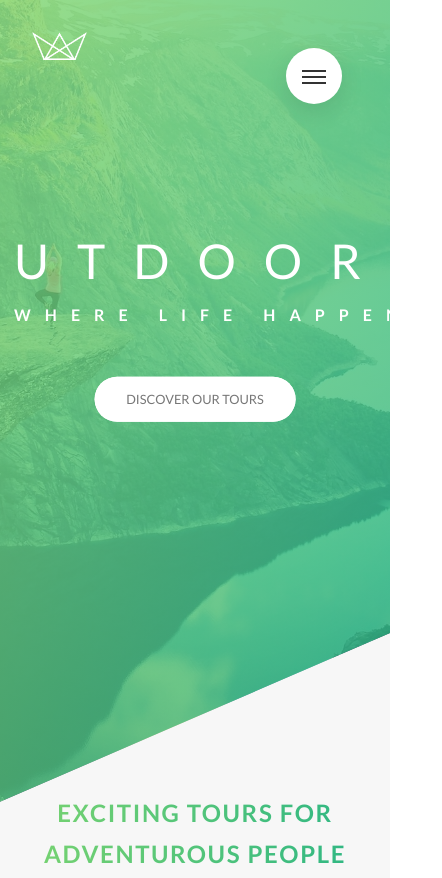
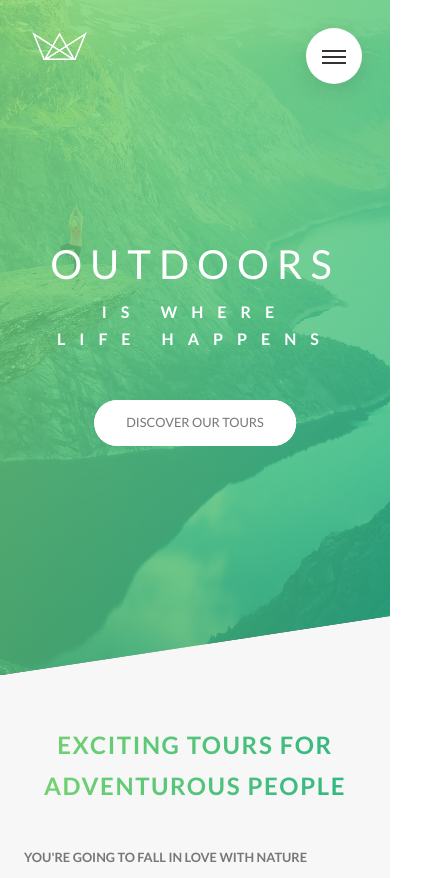
Before and after one commit to Jujujulex/Natour-Project, a website: page index.html in a window 390 px wide. Shown: the top 878 px of the page, 442 px wide, since content can reach past the window. Drawn offline with Linux system fonts and the light colour scheme.

Commit message:
responsiveness

```diff
--- a/index.html
+++ b/index.html
@@ -438,11 +438,24 @@
 
       <footer class="footer">
         <div class="footer__logo-box">
-          <img
-            src="img/logo-green-2x.png"
-            alt="Natour logo"
-            class="footer__logo"
-          />
+          <picture class="footer__logo">
+            <source
+              srcset="
+                img/logo-green-small-1x.png 1x,
+                img/logo-green-small-2x.png 2x
+              "
+              media="(max-width: 37.5em)"
+            />
+
+            <img
+              srcset="
+                img/logo-green-small-1x.png 1x,
+                img/logo-green-small-2x.png 2x
+              "
+              src="img/logo-green-2x.png"
+              alt="Natour logo"
+            />
+          </picture>
         </div>
 
         <div class="row">
--- a/sass/abstracts/_mixins.scss
+++ b/sass/abstracts/_mixins.scss
@@ -21,6 +21,13 @@
     }
   }
 
+  @if $breakpoint == lg-phone {
+    @media only screen and (max-width: 43.75em) {
+      @content;
+      //700px
+    }
+  }
+
   @if $breakpoint == tab-port {
     @media only screen and (max-width: 60em) {
       @content;
@@ -36,7 +43,7 @@
   }
 
   @if $breakpoint == big-desktop {
-    @media only screen and (max-width: 112.5em) {
+    @media only screen and (min-width: 112.5em) {
       @content;
       //1800px
     }
--- a/sass/abstracts/_variables.scss
+++ b/sass/abstracts/_variables.scss
@@ -26,5 +26,5 @@ $default-font-size: 1.6rem;
 // Grid
 $grid-width: 114rem;
 $gap-vertical: 8rem;
+$gap-vertical-sm: 6rem;
 $gap-horizontal: 6rem;
-$gap-vertical-sm: 6rem;
--- a/sass/base/_base.scss
+++ b/sass/base/_base.scss
@@ -16,6 +16,15 @@ html {
     //applies to all screen < 960px
 
     font-size: 50%;
+  }
+
+  // @include respond(phone) {
+  //  font-size: 45%;
+  //}
+
+  @include respond(big-desktop) {
+    font-size: 68.75%;
+    //applies to all screen > 1800px
   }
 }
 
--- a/sass/base/_typo.scss
+++ b/sass/base/_typo.scss
@@ -16,6 +16,11 @@ body {
     animation-name: moveInLeft;
     animation-duration: 2s;
     animation-timing-function: ease-out;
+
+    @include respond(lg-phone) {
+      letter-spacing: 1rem;
+      font-size: 5rem;
+    }
   }
 
   &--sub {
--- a/sass/base/_utilities.scss
+++ b/sass/base/_utilities.scss
@@ -4,12 +4,20 @@
 
 .u-mb-sm {
   margin-bottom: 1.5rem !important;
+
+  @include respond(tab-port) {
+    margin-bottom: 3rem !important;
+  }
 }
 .u-mb-md {
   margin-bottom: 4rem !important;
 }
 .u-mb-lg {
   margin-bottom: 8rem !important;
+
+  @include respond(tab-port) {
+    margin-bottom: 5rem !important;
+  }
 }
 
 .u-mt-lg {
--- a/sass/components/_card.scss
+++ b/sass/components/_card.scss
@@ -184,7 +184,7 @@
     font-weight: 100;
   }
 
-  @media only screen and (max-width: 60em), only screen and (hover: none) {
+  @media only screen and (max-width: 60em) and (hover: none) {
     height: auto;
     border-radius: 3px;
     background-color: $color-white;
--- a/sass/components/_popup.scss
+++ b/sass/components/_popup.scss
@@ -9,6 +9,13 @@
   opacity: 0;
   visibility: hidden;
   transition: all 0.3s;
+
+  @supports (-webkit-backdrop-filter: blur(10px)) or
+    (backdrop-filter: blur(10px)) {
+    -webkit-backdrop-filter: blur(10px);
+    backdrop-filter: blur(10px);
+    background-color: rgba($color-black, 0.3);
+  }
 
   &__content {
     @include abCenter;
--- a/sass/components/_story.scss
+++ b/sass/components/_story.scss
@@ -15,6 +15,11 @@
     padding-left: 7rem;
   }
 
+  @include respond(phone) {
+    transform: skewX(0);
+    padding: 3rem;
+  }
+
   &__shape {
     width: 15rem;
     height: 15rem;
@@ -25,6 +30,10 @@
     clip-path: circle(50% at 50% 50%);
     transform: translateX(-3rem) skewX(12deg);
     position: relative;
+
+    @include respond(phone) {
+      transform: translateX(-1rem) skewX(0);
+    }
   }
 
   &__image {
@@ -36,6 +45,10 @@
 
   &__text {
     transform: skewX(12deg);
+
+    @include respond(phone) {
+      transform: skewX(0);
+    }
   }
 
   &__caption {
--- a/sass/layouts/_footer.scss
+++ b/sass/layouts/_footer.scss
@@ -13,6 +13,7 @@
     width: 15rem;
     margin: 0 auto;
     height: auto;
+    display: inline-block;
   }
 
   &__navigation {
--- a/sass/layouts/_header.scss
+++ b/sass/layouts/_header.scss
@@ -1,16 +1,41 @@
 .header {
   background-image: linear-gradient(
       to right bottom,
-      hsla(111, 55%, 64%, 0.8),
-      hsla(160, 64%, 43%, 0.8)
+      rgba($color-primary-light, 0.8),
+      rgba($color-primary-dark, 0.8)
     ),
     url("../img/hero.jpg");
   background-size: cover;
   background-position: top;
   background-repeat: no-repeat;
-  height: 95vh;
-  clip-path: polygon(0 0, 100% 0, 100% 75vh, 0% 100%);
+
   position: relative;
+
+  @supports (
+    clip-path: polygon(0 0) or
+      (
+        -webkit-clip-path: polygon(0 0),
+      )
+  ) {
+    -webkit-clip-path: polygon(0 0, 100% 0, 100% 75vh, 0% 100%);
+    clip-path: polygon(0 0, 100% 0, 100% 75vh, 0% 100%);
+    height: 95vh;
+  }
+
+  @media only screen and (min-resolution: 192dpi) and (min-width: 37.5em),
+    only screen and (-webkit-min-device-pixel-ratio: 2) and (min-width: 37.5em),
+    only screen and (min-width: 125em) {
+    background-image: linear-gradient(
+        rgba($color-primary-light, 0.8),
+        rgba($color-primary-dark, 0.8)
+      ),
+      url("../img/hero.jpg");
+  }
+
+  @include respond(phone) {
+    height: 80vh;
+    clip-path: polygon(0 0, 100% 0, 100% 73vh, 0% 100%);
+  }
 
   &__hero-box {
     position: absolute;
@@ -18,5 +43,9 @@
     left: 50%;
     transform: translate(-50%, -50%);
     text-align: center;
+
+    @include respond(phone) {
+      top: 50%;
+    }
   }
 }
--- a/sass/layouts/_navigation.scss
+++ b/sass/layouts/_navigation.scss
@@ -15,6 +15,13 @@
     box-shadow: 0 1rem 3rem rgba($color-black, 0.1);
     text-align: center;
     cursor: pointer;
+
+    @include respond(phone) {
+      top: 3.5rem;
+      right: 3.5rem;
+      //width: 6rem;
+      //height: 6rem;
+    }
   }
 
   &__background {
@@ -30,6 +37,13 @@
     );
     z-index: 1000;
     transition: transform 0.8s cubic-bezier(0.86, 0, 0.07, 1);
+
+    @include respond(phone) {
+      top: 4rem;
+      right: 4rem;
+      //width: 4rem;
+      //height: 4rem;
+    }
   }
 
   &__nav {
@@ -115,6 +129,11 @@
       height: 2px;
       background-color: $color-grey-dark-3;
       display: inline-block;
+
+      // @include respond(phone) {
+      //   width: 2.5rem;
+      //   height: 1.5px;
+      // }
     }
 
     &::after,
@@ -127,10 +146,18 @@
 
     &::before {
       top: -0.8rem;
+
+      //@include respond(phone) {
+      //  top: -1rem;
+      //}
     }
 
     &::after {
       top: 0.8rem;
+
+      //  @include respond(phone) {
+      //   top: 1rem;
+      // }
     }
   }
 
--- a/sass/pages/_home.scss
+++ b/sass/pages/_home.scss
@@ -6,6 +6,10 @@
 
     @include respond(tab-port) {
       padding: 20rem 0;
+    }
+
+    @include respond(phone) {
+      margin-top: -13vh;
     }
   }
 
@@ -104,6 +108,10 @@
       @include respond(tab-port) {
         width: 100%;
       }
+
+      @include respond(phone) {
+        padding: 4rem;
+      }
     }
   }
 }
```
Also changed, not shown: css/style.css, 1 other file.
